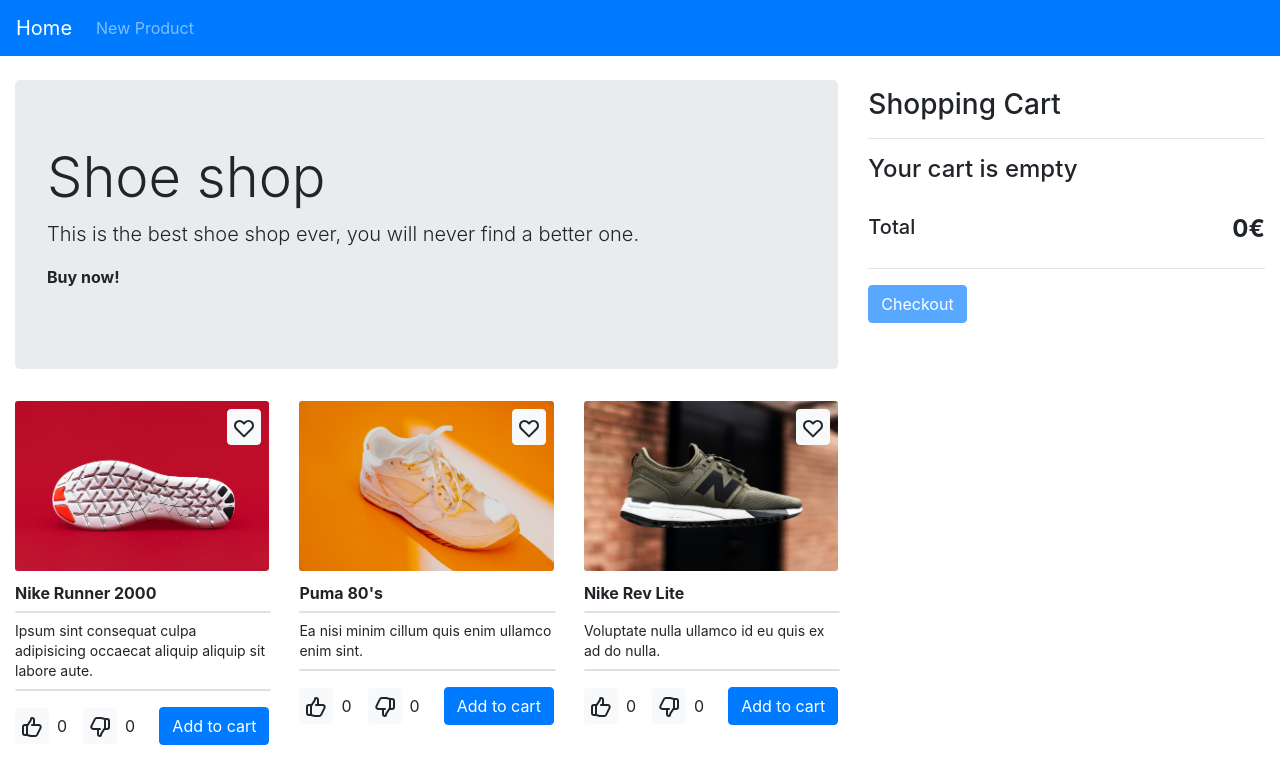
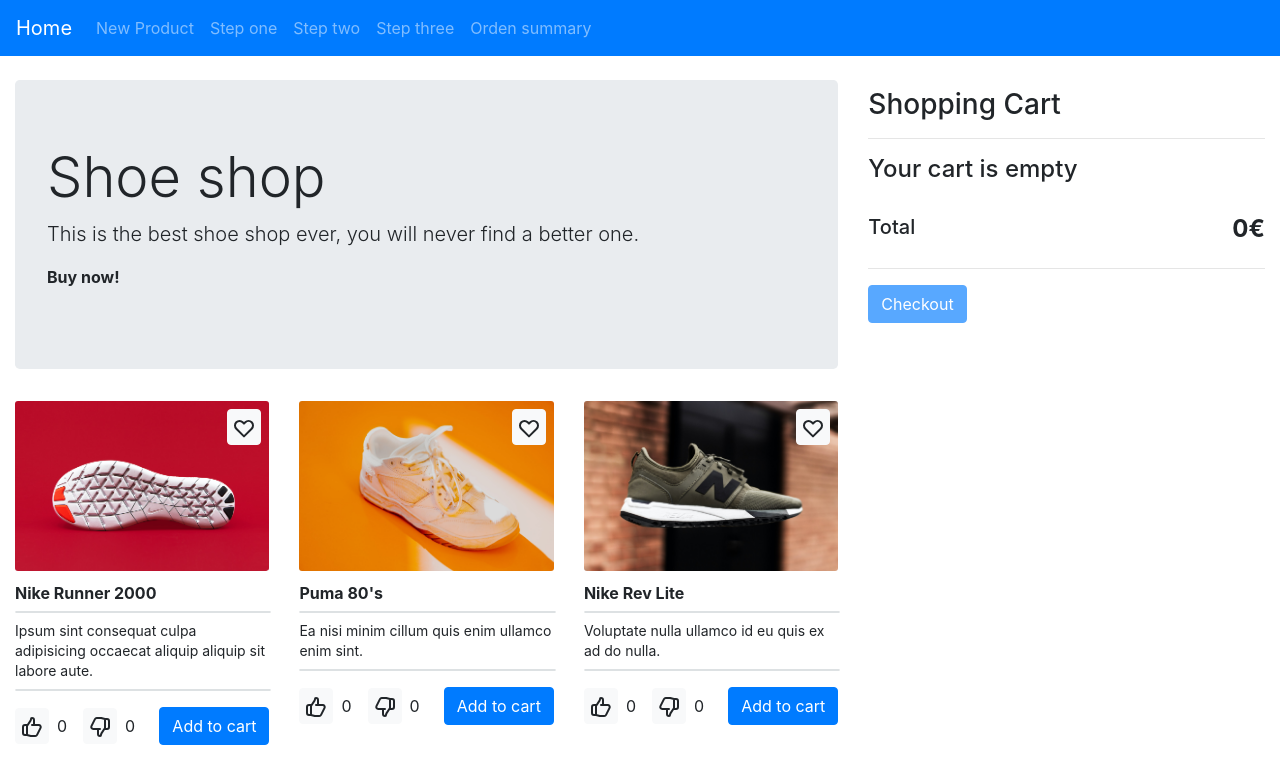
Before and after one commit to assembler-institute/react-shopping-cart-context, a React (Create React App) app: page / in a window 1280 px wide. Shown: the top 775 px of the page. Built offline with nearby package versions, Linux system fonts and the light colour scheme.

Commit message:
routin finish

```diff
--- a/src/App.js
+++ b/src/App.js
@@ -8,6 +8,10 @@
 
 import useLocalStorage from "./hooks/useLocalStorage";
 import loadLocalStorageItems from "./utils/loadLocalStorageItems";
+import CheckoutStepOne from "./pages/CheckoutStepOne/index"
+import CheckoutStepTwo from "./pages/CheckoutStepTwo/index";
+import CheckoutStepThree from "./pages/CheckoutStepThree/index"
+import CheckoutStepFour from "./pages/CheckoutStepFour/index";
 
 function buildNewCartItem(cartItem) {
   if (cartItem.quantity >= cartItem.unitsInStock) {
@@ -201,6 +205,18 @@
             handleChange={handleChange}
           />
         </Route>
+        <Route path="/checkout/step-1" exact>
+            <CheckoutStepOne />
+          </Route>
+          <Route path="/checkout/step-2" exact>
+            <CheckoutStepTwo />
+          </Route>
+          <Route path="/checkout/step-3" exact>
+            <CheckoutStepThree />
+          </Route>
+          <Route path="/checkout/order-summary" exact>
+            <CheckoutStepFour />
+          </Route>
       </Switch>
     </BrowserRouter>
   );
--- a/src/components/AppHeader/AppHeader.js
+++ b/src/components/AppHeader/AppHeader.js
@@ -30,6 +30,58 @@
                 </NavLink>
               </li>
             </ul>
+
+            <ul className="navbar-nav mr-auto">
+              <li className="nav-item">
+                <NavLink
+                  exact
+                  activeClassName="active"
+                  className="nav-link"
+                  to="/checkout/step-1"
+                >
+                  Step one
+                </NavLink>
+              </li>
+            </ul>
+
+            <ul className="navbar-nav mr-auto">
+              <li className="nav-item">
+                <NavLink
+                  exact
+                  activeClassName="active"
+                  className="nav-link"
+                  to="/checkout/step-2"
+                >
+                  Step two
+                </NavLink>
+              </li>
+            </ul>
+
+            <ul className="navbar-nav mr-auto">
+              <li className="nav-item">
+                <NavLink
+                  exact
+                  activeClassName="active"
+                  className="nav-link"
+                  to="/checkout/step-3"
+                >
+                  Step three
+                </NavLink>
+              </li>
+            </ul>
+
+            <ul className="navbar-nav mr-auto">
+              <li className="nav-item">
+                <NavLink
+                  exact
+                  activeClassName="active"
+                  className="nav-link"
+                  to="/checkout/order-summary"
+                >
+                  Orden summary
+                </NavLink>
+              </li>
+            </ul>
           </nav>
         </div>
       </div>
--- /dev/null
+++ b/src/pages/CheckoutStepFour/checkoutStepFour.js
@@ -0,0 +1,12 @@
+import React from "react";
+import withLayout from "../../hoc/withLayout";
+
+
+function CheckoutStepFour() {
+    return (
+        <div>
+            Hello4
+        </div>
+    )
+}
+export default withLayout(CheckoutStepFour);
--- /dev/null
+++ b/src/pages/CheckoutStepFour/index.js
@@ -0,0 +1 @@
+export { default } from "./checkoutStepFour";
--- /dev/null
+++ b/src/pages/CheckoutStepOne/CheckoutStepOne.js
@@ -0,0 +1,12 @@
+import React from "react";
+import withLayout from "../../hoc/withLayout";
+
+
+function CheckOutStepOne() {
+    return (
+        <div>
+            Hello1
+        </div>
+    )
+}
+export default withLayout(CheckOutStepOne);
--- /dev/null
+++ b/src/pages/CheckoutStepOne/index.js
@@ -0,0 +1 @@
+export { default } from "./CheckoutStepOne";
--- /dev/null
+++ b/src/pages/CheckoutStepThree/checkoutStepThree.js
@@ -0,0 +1,12 @@
+import React from "react";
+import withLayout from "../../hoc/withLayout";
+
+
+function CheckoutStepThree() {
+    return (
+        <div>
+            Hello3
+        </div>
+    )
+}
+export default withLayout(CheckoutStepThree);
--- /dev/null
+++ b/src/pages/CheckoutStepThree/index.js
@@ -0,0 +1 @@
+export { default } from "./checkoutStepThree";
--- /dev/null
+++ b/src/pages/CheckoutStepTwo/CheckoutStepTwo.js
@@ -0,0 +1,12 @@
+import React from "react";
+import withLayout from "../../hoc/withLayout";
+
+
+function CheckoutStepTwo() {
+    return (
+        <div>
+            Hello2
+        </div>
+    )
+}
+export default withLayout(CheckoutStepTwo);
--- /dev/null
+++ b/src/pages/CheckoutStepTwo/index.js
@@ -0,0 +1 @@
+export { default } from "./CheckoutStepTwo";
--- a/src/pages/Home/Home.js
+++ b/src/pages/Home/Home.js
@@ -64,6 +64,7 @@
         handleRemove={handleRemove}
         handleChange={handleChange}
       />
+
     </div>
   );
 }
```
